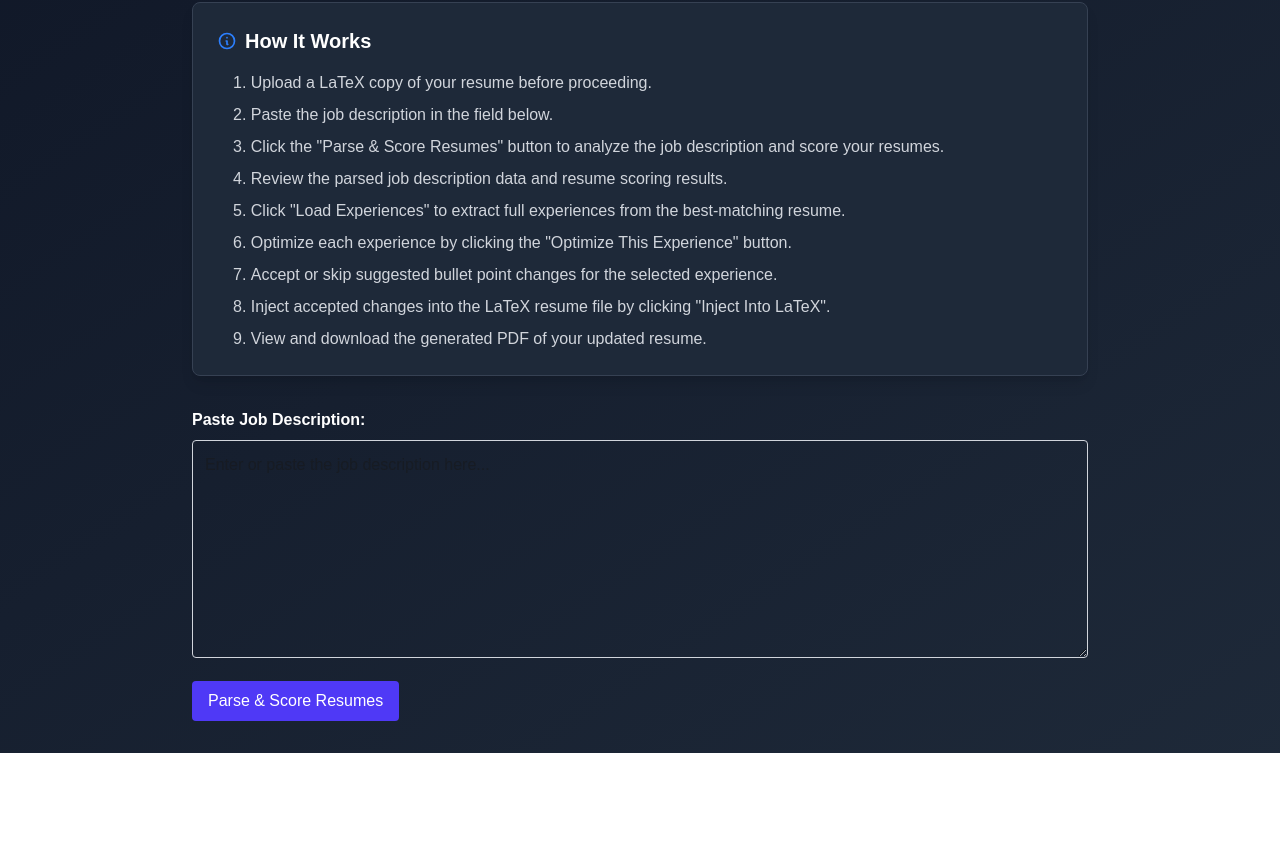
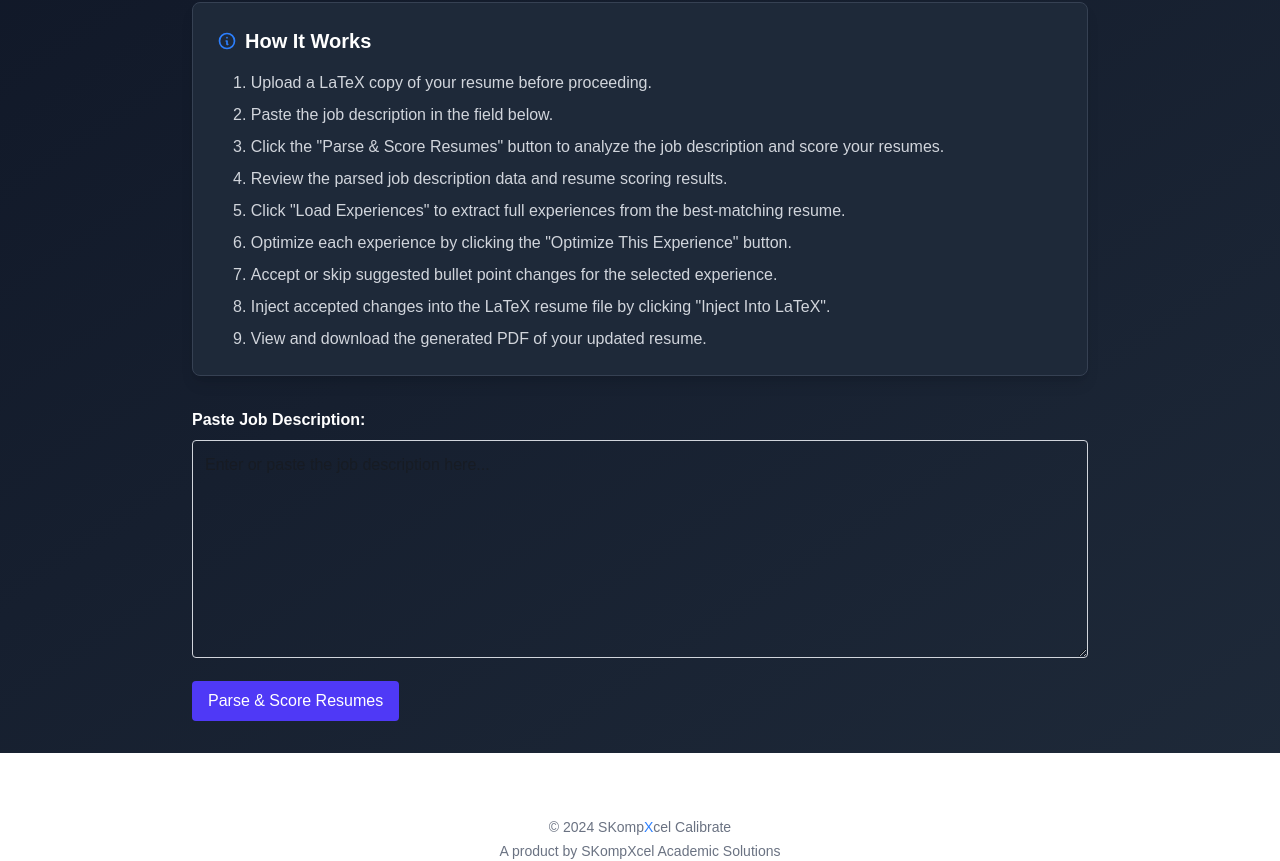
Before and after one commit to kianis4/resume-keyword-search, a Next.js app: page / in a window 1280 px wide. Shown: the part 158-1019 px from the top of the page. Before the commit the page ends 911 px from the top, so only its background shows below. Built offline with nearby package versions, Linux system fonts and the light colour scheme.

Commit message:
added footer

```diff
--- a/src/app/layout.tsx
+++ b/src/app/layout.tsx
@@ -28,6 +28,11 @@ export default function RootLayout({
       <body className="bg-gray-900">
         <Navigation />
         {children}
+        {/* Add a footer at the end of the page */}
+        <footer className="mt-16 text-center text-gray-500 text-sm">
+          <p>© 2024 SKomp<span className="text-blue-500">X</span>cel Calibrate</p>
+          <p className="mt-1">A product by SKompXcel Academic Solutions</p>
+        </footer>
       </body>
     </html>
   );
```
